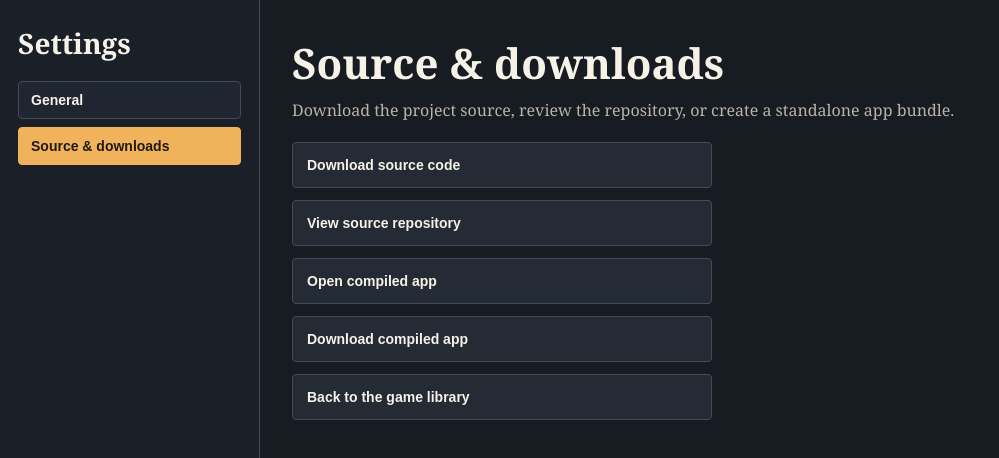
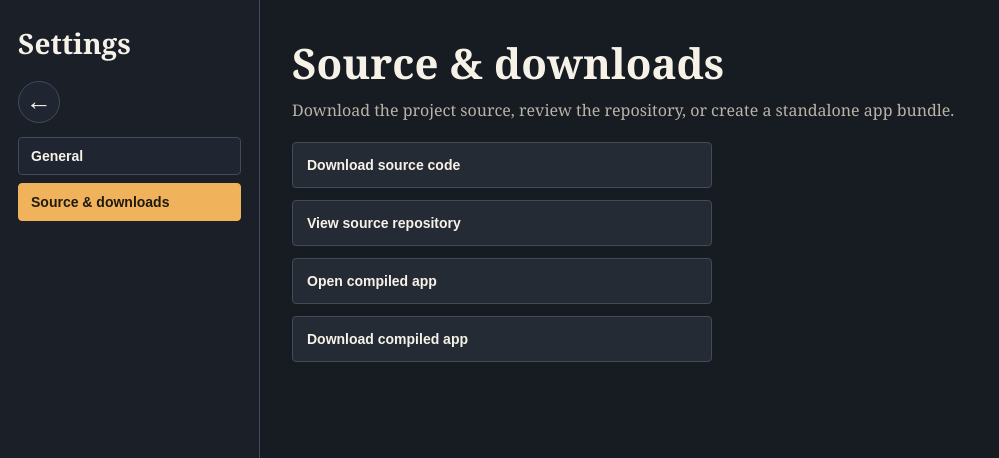
Before and after one commit to DennisA-byte/Utilities, a website: page src/settings.html in a window 1280 px wide. Shown: the top 458 px of the page, without its empty margins (0-999 px from the left). Drawn offline with Linux system fonts and the light colour scheme.

Commit message:
Move settings back navigation to sidebar

```diff
--- a/src/settings.html
+++ b/src/settings.html
@@ -47,6 +47,22 @@
     .settings-nav {
       display: grid;
       gap: 8px;
+    }
+
+    .settings-nav .nav-back {
+      align-items: center;
+      background: var(--soft);
+      border: 1px solid var(--line);
+      border-radius: 999px;
+      color: var(--ink);
+      cursor: pointer;
+      display: inline-flex;
+      font-size: 26px;
+      height: 42px;
+      justify-content: center;
+      margin-bottom: 6px;
+      padding: 0;
+      width: 42px;
     }
 
     .settings-nav button,
@@ -164,6 +180,7 @@
     <aside class="settings-sidebar" aria-label="Settings sections">
       <h1>Settings</h1>
       <nav class="settings-nav" aria-label="Settings sections">
+        <button class="nav-back" type="button" aria-label="Back to game library" title="Back to game library">←</button>
         <button type="button" data-panel="general" aria-selected="false">General</button>
         <button type="button" data-panel="source" aria-selected="true">Source &amp; downloads</button>
       </nav>
@@ -173,9 +190,6 @@
       <section class="settings-panel" id="general-panel" aria-label="General settings">
         <h2>General</h2>
         <p>Application settings will live here as the project grows.</p>
-        <div class="settings-home">
-          <a class="primary" href="index.html">Back to the game library</a>
-        </div>
       </section>
 
       <section class="settings-panel active" id="source-panel" aria-label="Source and downloads settings">
@@ -186,7 +200,6 @@
           <a href="https://github.com/DennisA-byte/Utilities" target="_blank" rel="noopener noreferrer">View source repository</a>
           <a id="compile-open" href="#" target="_blank" rel="noopener">Open compiled app</a>
           <button id="compile-download" type="button">Download compiled app</button>
-          <a href="index.html">Back to the game library</a>
         </div>
         <p class="hint" id="settings-status" role="status" aria-live="polite"></p>
       </section>
@@ -194,11 +207,16 @@
   </div>
 
   <script>
-    const navButtons = [...document.querySelectorAll(".settings-nav button")];
+    const navButtons = [...document.querySelectorAll(".settings-nav button[data-panel]")];
+    const backButton = document.querySelector(".nav-back");
     const panels = {
       general: document.getElementById("general-panel"),
       source: document.getElementById("source-panel"),
     };
+
+    backButton.addEventListener("click", () => {
+      window.location.href = "index.html";
+    });
 
     function showPanel(panelName) {
       navButtons.forEach((button) => {
```
